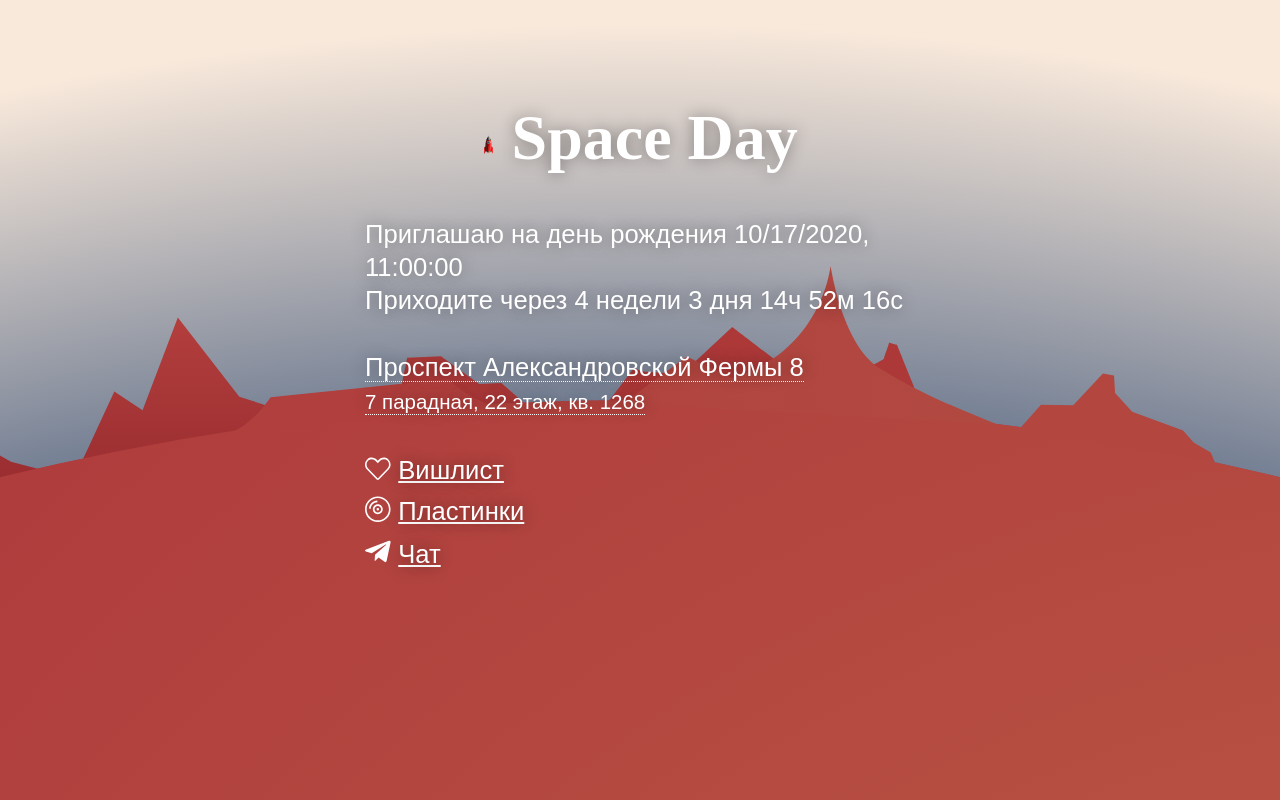
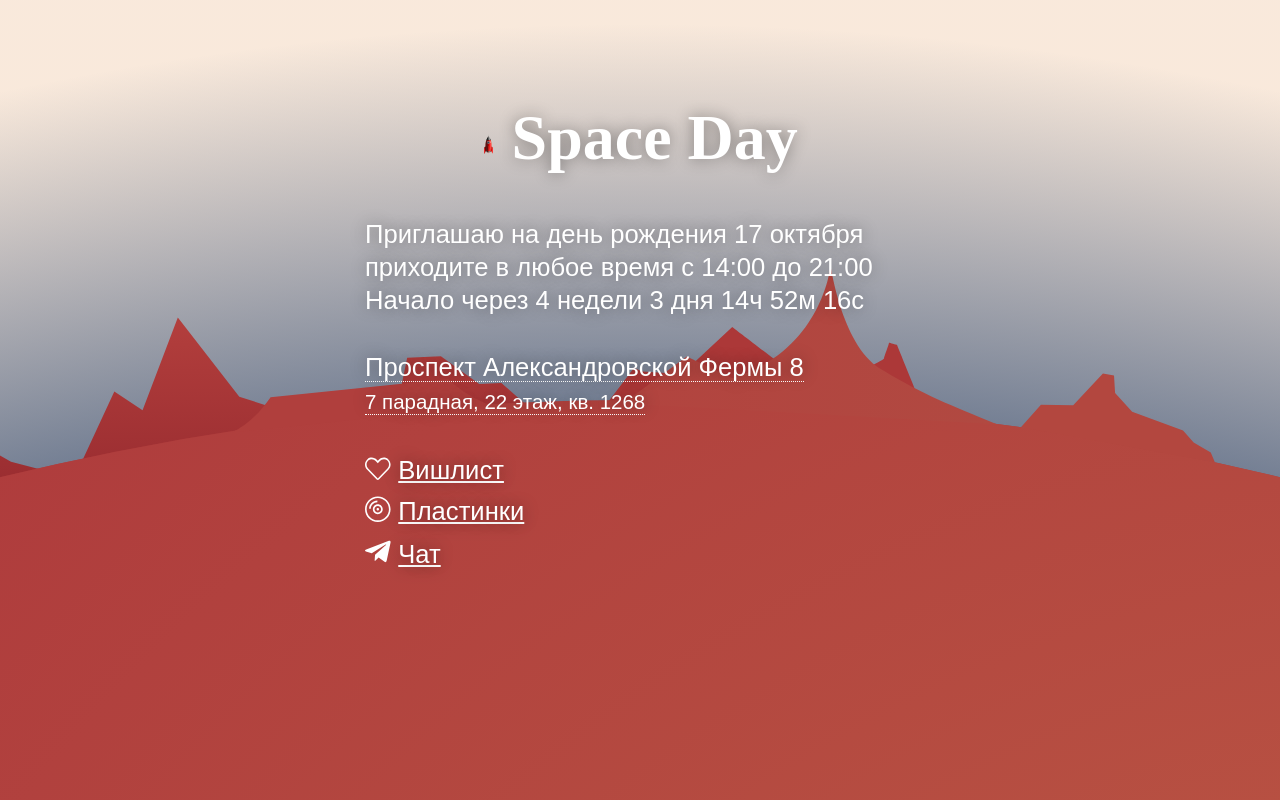
Before and after one commit to ErBlack/spaceday, a Svelte app: page / in a window 1280 px wide. Built offline with nearby package versions, Linux system fonts and the light colour scheme; the HTML template or start-up script is replaced by a standard one.

Commit message:
new text

```diff
--- a/src/Invintation.svelte
+++ b/src/Invintation.svelte
@@ -70,9 +70,11 @@
 	<Header/>
 	<section>
 		Приглашаю на день рождения
-		{start.toLocaleString().slice(0, -3)}
+		{start.getDate()} октября
 		<br/>
-		Приходите через	<Timer start={start}/>
+		приходите в любое время с 14:00 до 21:00
+		<br/>
+		Начало через	<Timer start={start}/>
 		<br/><br/>
 		<a href="https://yandex.ru/maps/-/CCQxr8VeOC">
 			Проспект Александровской Фермы 8<br>
```
